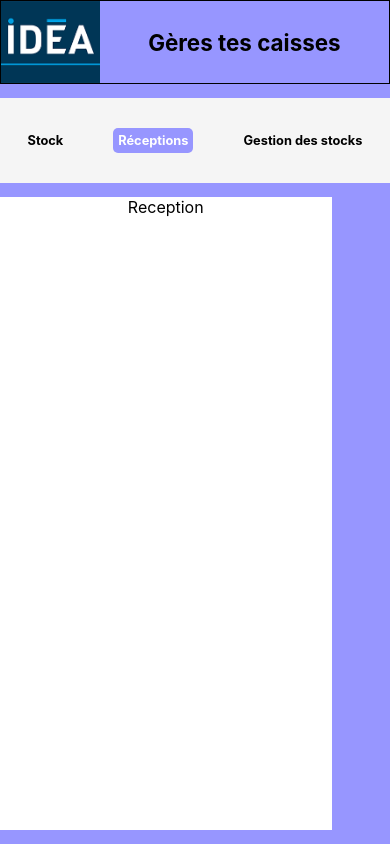
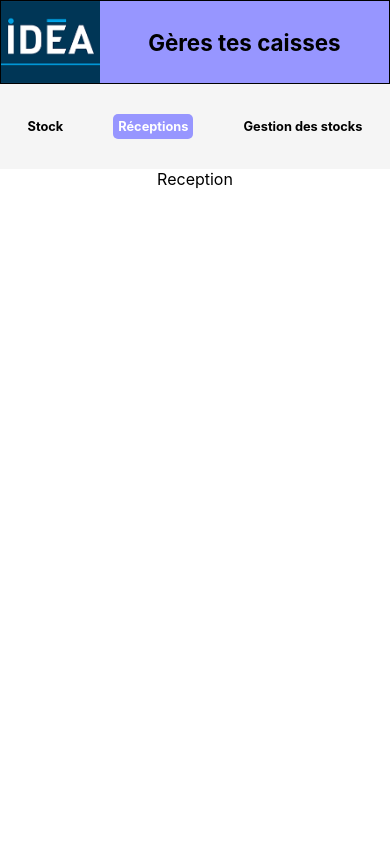
Before and after one commit to Vianney-Gln/POC---geres-tes-caisses-front, a React (Create React App) app: page /reception in a window 390 px wide. Built offline with nearby package versions, Linux system fonts and the light colour scheme; no server answers.

Commit message:
fix css small resolution App

```diff
--- a/src/components/App/app.scss
+++ b/src/components/App/app.scss
@@ -18,6 +18,9 @@ div.App {
 }
 
 @media screen and (max-width: 730px) {
+  div.App {
+    height: auto;
+  }
   #root > div > header {
     order: -2;
   }
--- a/src/components/Reception/reception.scss
+++ b/src/components/Reception/reception.scss
@@ -1,4 +1,4 @@
-.container-reception {
+div.container-reception {
   background-color: white;
   padding-bottom: 40px;
   width: 100%;
@@ -9,3 +9,12 @@
   min-height: 75vh;
   overflow-y: auto;
 }
+
+@media screen and (max-width: 730px) {
+  div.container-reception {
+    max-height: none;
+    padding: none;
+    width: 100vw;
+    height: auto;
+  }
+}
```
